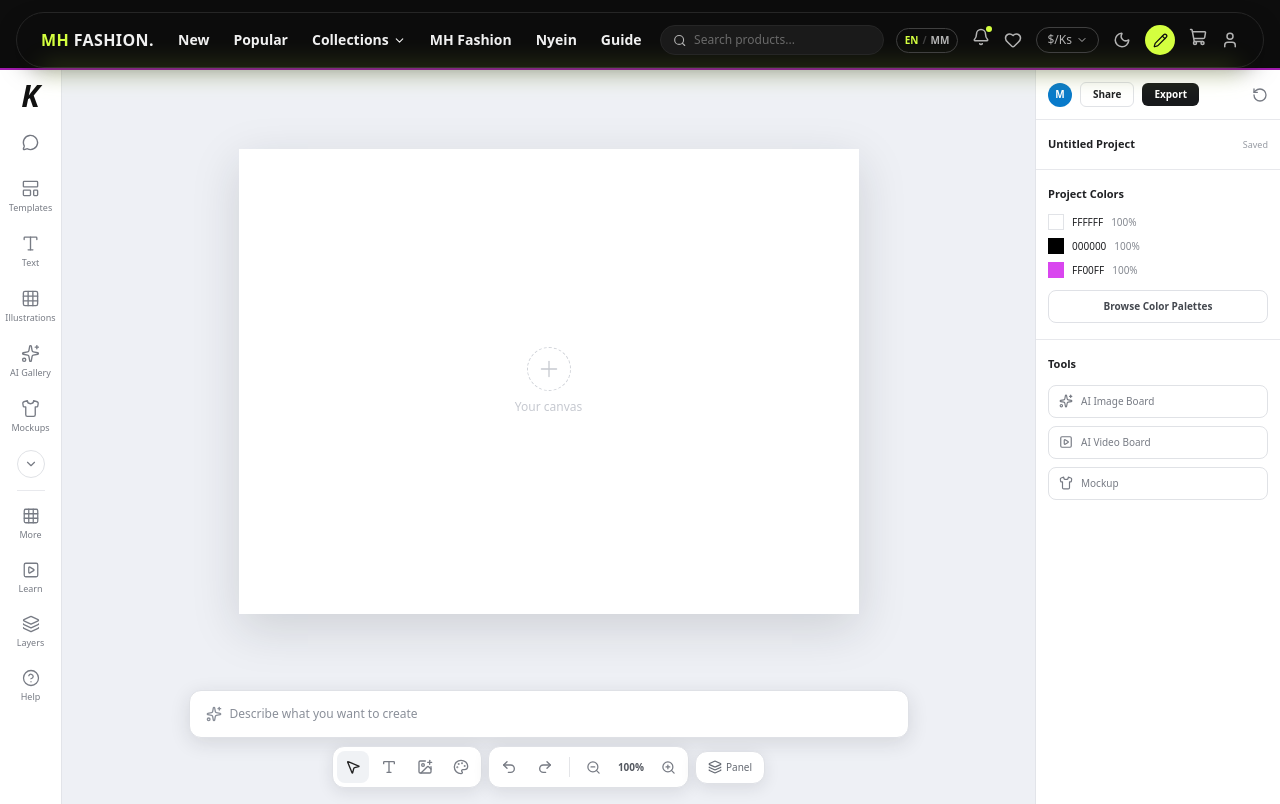
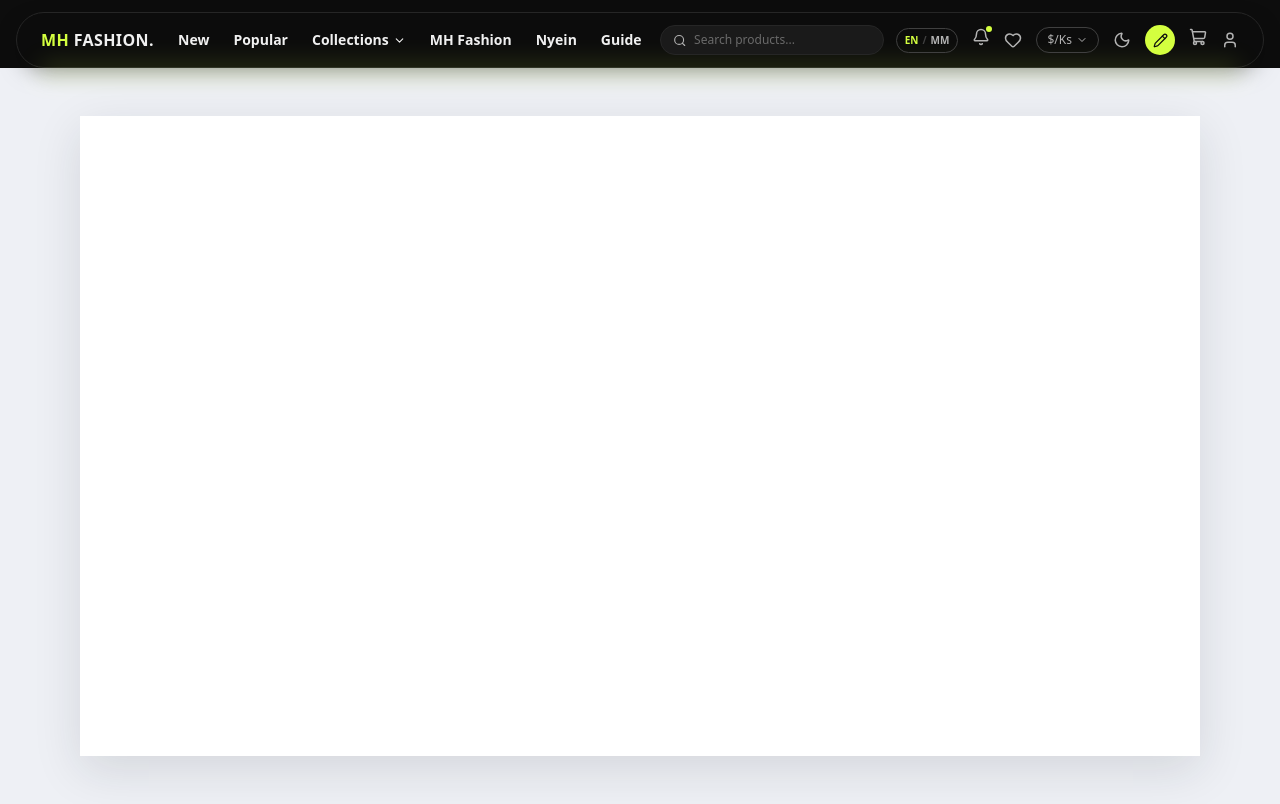
Before and after one commit to mhfashion/mhfashion, a Next.js app in the folder apps/web/: page /create in a window 1280 px wide. Built offline with nearby package versions, Linux system fonts and the light colour scheme.

Commit message:
refine: remove unrequested canvas chrome
Remove the navigation rail, project sidebar, prompt field, bottom toolbar, and other
unrequested controls so the create view contains only the Header and the canvas area.

```diff
--- a/apps/web/src/components/KittlCanvas.tsx
+++ b/apps/web/src/components/KittlCanvas.tsx
@@ -1,70 +1,9 @@
-"use client";
-
-import {
-  ChevronDown, CircleHelp, Grid3X3, ImagePlus, Layers3, LayoutTemplate,
-  MessageCircle, MousePointer2, Palette, PlaySquare, Plus, RotateCcw,
-  RotateCw, Shirt, Sparkles, Type, Undo2, Redo2, ZoomIn, ZoomOut,
-} from "lucide-react";
-import { useState } from "react";
-
-const leftTools = [
-  { label: "Templates", Icon: LayoutTemplate },
-  { label: "Text", Icon: Type },
-  { label: "Illustrations", Icon: Grid3X3 },
-  { label: "AI Gallery", Icon: Sparkles },
-  { label: "Mockups", Icon: Shirt },
-];
-
-const lowerTools = [
-  { label: "More", Icon: Grid3X3 },
-  { label: "Learn", Icon: PlaySquare },
-  { label: "Layers", Icon: Layers3 },
-  { label: "Help", Icon: CircleHelp },
-];
-
 export default function KittlCanvas() {
-  const [zoom, setZoom] = useState(1);
-  const [rightPanelOpen, setRightPanelOpen] = useState(true);
-  const [activeTool, setActiveTool] = useState("Select");
-
   return (
-    <div className="relative flex h-[calc(100dvh-4rem)] min-h-[520px] overflow-hidden border-t-2 border-fuchsia-700 bg-[#eef0f5] text-[#202124]">
-      <aside className="z-20 flex w-[62px] shrink-0 flex-col items-center border-r border-[#e2e4e9] bg-white py-2">
-        <div className="mb-3 flex h-9 w-full items-center justify-center text-3xl font-black italic text-[#111]">K</div>
-        <button type="button" aria-label="Open navigation" className="mb-3 rounded-lg p-2 text-[#737780] hover:bg-[#f1f2f5]"><MessageCircle size={17} /></button>
-        <nav className="flex w-full flex-1 flex-col items-center gap-1">
-          {leftTools.map(({ label, Icon }) => <button key={label} type="button" onClick={() => setActiveTool(label)} className={`flex w-full flex-col items-center gap-1 px-1 py-2 text-[9px] leading-3 ${activeTool === label ? "text-[#111]" : "text-[#777b84] hover:bg-[#f6f7f9]"}`}><Icon size={19} strokeWidth={1.7} /><span className="max-w-[58px] truncate text-center">{label}</span></button>)}
-          <button type="button" className="my-1 flex h-7 w-7 items-center justify-center rounded-full border border-[#e0e2e6] text-[#777b84]"><ChevronDown size={14} /></button>
-          <div className="my-1 h-px w-7 bg-[#e8e9ed]" />
-          {lowerTools.map(({ label, Icon }) => <button key={label} type="button" onClick={() => setActiveTool(label)} className={`flex w-full flex-col items-center gap-1 px-1 py-2 text-[9px] leading-3 ${activeTool === label ? "text-[#111]" : "text-[#777b84] hover:bg-[#f6f7f9]"}`}><Icon size={18} strokeWidth={1.7} /><span>{label}</span></button>)}
-        </nav>
-      </aside>
-
-      <main className="relative min-w-0 flex-1 overflow-hidden bg-[#eef0f5]">
-        <div className="absolute inset-0 flex items-center justify-center overflow-auto pb-28">
-          <div className="relative aspect-[4/3] w-[min(52vw,620px)] min-w-[300px] bg-white shadow-[0_14px_45px_rgba(28,31,38,0.15)]">
-            <div className="absolute inset-0 flex items-center justify-center text-center text-[#c6c9d0]">
-              <div><Plus className="mx-auto mb-2 rounded-full border border-dashed border-[#cfd2d8] p-2" size={44} strokeWidth={1.2} /><p className="text-xs">Your canvas</p></div>
-            </div>
-          </div>
-        </div>
-
-        <div className="absolute bottom-4 left-1/2 flex w-[min(720px,calc(100%-24px))] -translate-x-1/2 flex-col gap-2">
-          <div className="flex h-12 items-center rounded-xl border border-[#dfe1e6] bg-white px-4 shadow-[0_5px_20px_rgba(30,33,40,0.12)]"><Sparkles size={16} className="mr-2 text-[#8a8f99]" /><span className="text-xs text-[#8a8f99]">Describe what you want to create</span></div>
-          <div className="flex items-center justify-center gap-1.5">
-            <div className="flex items-center gap-1 rounded-xl border border-[#dfe1e6] bg-white p-1 shadow-[0_4px_16px_rgba(30,33,40,0.10)]"><button type="button" className="rounded-lg bg-[#f0f2f5] p-2 text-[#222]" title="Select"><MousePointer2 size={16} /></button><button type="button" className="rounded-lg p-2 text-[#777b84] hover:bg-[#f0f2f5]" title="Add text"><Type size={16} /></button><button type="button" className="rounded-lg p-2 text-[#777b84] hover:bg-[#f0f2f5]" title="Add image"><ImagePlus size={16} /></button><button type="button" className="rounded-lg p-2 text-[#777b84] hover:bg-[#f0f2f5]" title="Add shape"><Palette size={16} /></button></div>
-            <div className="flex items-center gap-1 rounded-xl border border-[#dfe1e6] bg-white p-1 shadow-[0_4px_16px_rgba(30,33,40,0.10)]"><button type="button" className="rounded-lg p-2 text-[#777b84] hover:bg-[#f0f2f5]" title="Undo"><Undo2 size={16} /></button><button type="button" className="rounded-lg p-2 text-[#777b84] hover:bg-[#f0f2f5]" title="Redo"><Redo2 size={16} /></button><span className="mx-1 h-5 w-px bg-[#e4e5e8]" /><button type="button" onClick={() => setZoom((value) => Math.max(0.5, value - 0.1))} className="rounded-lg p-2 text-[#777b84] hover:bg-[#f0f2f5]" title="Zoom out"><ZoomOut size={15} /></button><span className="w-9 text-center text-[10px] font-semibold text-[#545860]">{Math.round(zoom * 100)}%</span><button type="button" onClick={() => setZoom((value) => Math.min(1.6, value + 0.1))} className="rounded-lg p-2 text-[#777b84] hover:bg-[#f0f2f5]" title="Zoom in"><ZoomIn size={15} /></button></div>
-            <button type="button" onClick={() => setRightPanelOpen((value) => !value)} className="hidden items-center gap-1 rounded-xl border border-[#dfe1e6] bg-white px-3 py-2 text-[10px] text-[#656a73] shadow-[0_4px_16px_rgba(30,33,40,0.10)] md:flex"><Layers3 size={14} /> Panel</button>
-          </div>
-        </div>
-      </main>
-
-      {rightPanelOpen && <aside className="hidden w-[245px] shrink-0 border-l border-[#e2e4e9] bg-white md:block">
-        <div className="flex items-center justify-between border-b border-[#e7e8ec] px-3 py-3"><div className="flex items-center gap-2"><span className="flex h-6 w-6 items-center justify-center rounded-full bg-[#087aca] text-[10px] font-bold text-white">M</span><button type="button" className="rounded-md border border-[#e0e2e6] px-3 py-1 text-[10px] font-semibold">Share</button><button type="button" className="rounded-md bg-[#17191b] px-3 py-1 text-[10px] font-semibold text-white">Export</button></div><RotateCcw size={16} className="text-[#777b84]" /></div>
-        <div className="border-b border-[#e7e8ec] px-3 py-4"><div className="flex items-center justify-between"><p className="text-[11px] font-semibold">Untitled Project</p><span className="text-[9px] text-[#969aa2]">Saved</span></div></div>
-        <section className="border-b border-[#e7e8ec] px-3 py-4"><h2 className="mb-3 text-[11px] font-bold">Project Colors</h2><div className="space-y-2"><div className="flex items-center gap-2 text-[10px]"><span className="h-4 w-4 border border-[#e1e3e7] bg-white" />FFFFFF <span className="text-[#858991]">100%</span></div><div className="flex items-center gap-2 text-[10px]"><span className="h-4 w-4 bg-black" />000000 <span className="text-[#858991]">100%</span></div><div className="flex items-center gap-2 text-[10px]"><span className="h-4 w-4 bg-fuchsia-500" />FF00FF <span className="text-[#858991]">100%</span></div></div><button type="button" className="mt-3 w-full rounded-lg border border-[#dfe1e6] py-2 text-[10px] font-semibold text-[#44484f]">Browse Color Palettes</button></section>
-        <section className="px-3 py-4"><h2 className="mb-3 text-[11px] font-bold">Tools</h2><div className="space-y-2"><button type="button" className="flex w-full items-center gap-2 rounded-lg border border-[#e0e2e6] px-2.5 py-2 text-left text-[10px] text-[#777b84]"><Sparkles size={14} />AI Image Board</button><button type="button" className="flex w-full items-center gap-2 rounded-lg border border-[#e0e2e6] px-2.5 py-2 text-left text-[10px] text-[#777b84]"><PlaySquare size={14} />AI Video Board</button><button type="button" className="flex w-full items-center gap-2 rounded-lg border border-[#e0e2e6] px-2.5 py-2 text-left text-[10px] text-[#777b84]"><Shirt size={14} />Mockup</button></div></section>
-      </aside>}
-    </div>
+    <main className="h-[calc(100dvh-4rem)] min-h-[420px] overflow-hidden bg-[#eef0f5]">
+      <div className="flex h-full w-full items-center justify-center overflow-auto p-6 sm:p-12">
+        <div className="h-full max-h-[820px] w-full max-w-[1120px] bg-white shadow-[0_14px_45px_rgba(28,31,38,0.12)]" aria-label="Design canvas" />
+      </div>
+    </main>
   );
 }
```
